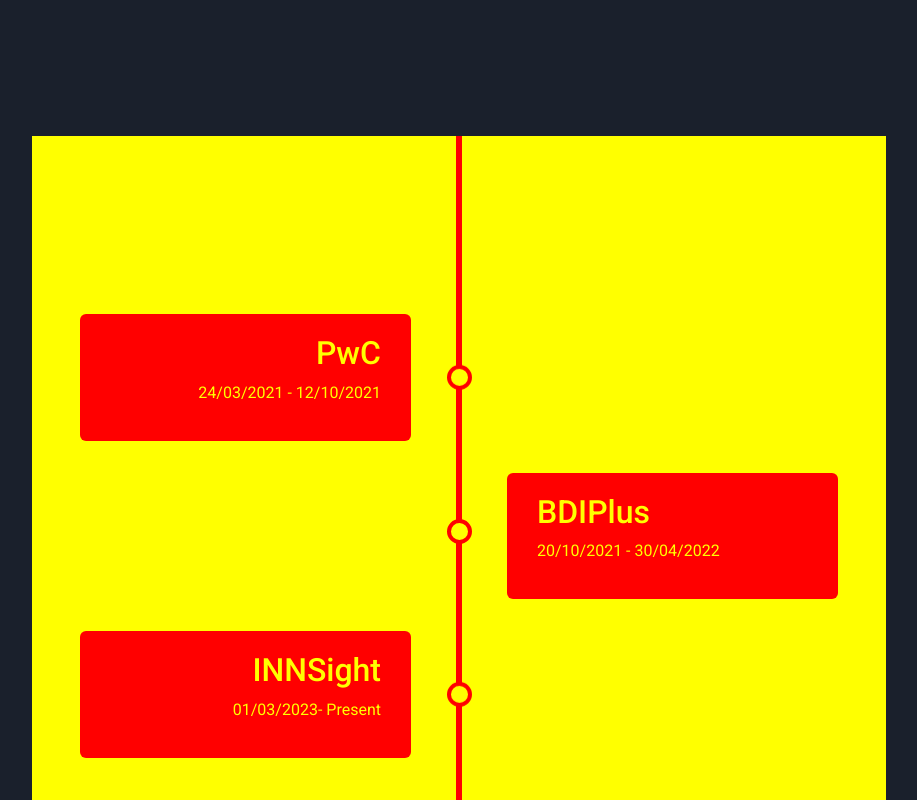
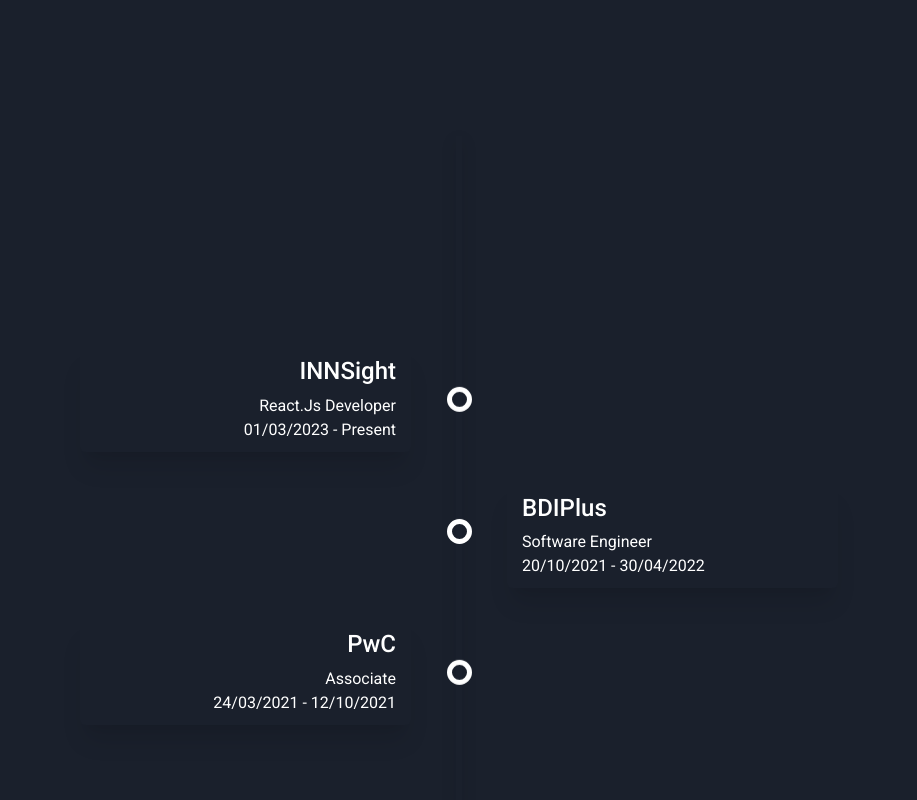
Before and after one commit to Priyammondal/portfolio, a React (Vite) app: page / in a window 1280 px wide. Shown: the part 720-1520 px from the top of the page, without its empty margins (181-1098 px from the left). Built offline with nearby package versions, Linux system fonts and the light colour scheme.

Commit message:
experiences

```diff
--- a/src/assets/data.js
+++ b/src/assets/data.js
@@ -109,19 +109,22 @@
 
 export const experiences = [
   {
-    date: "24/03/2021 - 12/10/2021",
-    company: "PwC",
-    jobTitle: "Associate",
+    date: "01/03/2023 - Present",
+    company: "INNSight",
+    jobTitle: "React.Js Developer",
+    url: "https://www.innsight.com/",
   },
   {
     date: "20/10/2021 - 30/04/2022",
     company: "BDIPlus",
     jobTitle: "Software Engineer",
+    url: "https://bdiplus.com/",
   },
   {
-    date: "01/03/2023- Present",
-    company: "INNSight",
-    jobTitle: "React.Js Developer",
+    date: "24/03/2021 - 12/10/2021",
+    company: "PwC",
+    jobTitle: "Associate",
+    url: "https://www.pwc.in/sdc.html",
   },
 ];
 
--- a/src/components/Body/Experiences/index.jsx
+++ b/src/components/Body/Experiences/index.jsx
@@ -1,17 +1,20 @@
 import React from "react";
 import "./index.scss";
 import { experiences } from "../../../assets/data";
-const Experience = () => {
+const Experience = ({ theme }) => {
   console.log("experiences-->", experiences);
   return (
     <div id="timeline">
       <div className="timelineBox">
         {experiences.map((item, index) => (
           <TimeLineItems
-            heading={item.company}
-            text={item.date}
+            key={index}
+            company={item.company}
+            jobTitle={item.jobTitle}
+            date={item.date}
+            url={item.url}
             index={index}
-            key={index}
+            theme={theme}
           />
         ))}
       </div>
@@ -19,16 +22,19 @@
   );
 };
 
-const TimeLineItems = ({ heading, text, index }) => (
+const TimeLineItems = ({ company, jobTitle, date, url, index, theme }) => (
   <div
-    className={`timelineItem ${
-      index % 2 == 0 ? "leftTimeLine" : "rightTimeLine"
-    }`}
+    className={`${
+      theme === "dark" ? "timelineItemDark" : "timelineItemLight"
+    } ${index % 2 == 0 ? "leftTimeLine" : "rightTimeLine"}`}
   >
-    <div>
-      <h2>{heading}</h2>
-      <p>{text}</p>
-    </div>
+    <a href={url} target="blank">
+      <div style={{ color: theme === "light" && "#1a202c" }}>
+        <h4>{company}</h4>
+        <p className="m-0">{jobTitle}</p>
+        <p className="m-0">{date}</p>
+      </div>
+    </a>
   </div>
 );
 
--- a/src/components/Body/Experiences/index.scss
+++ b/src/components/Body/Experiences/index.scss
@@ -1,7 +1,7 @@
 #timeline {
   width: 100%;
   height: 100vh;
-  background-color: yellow;
+  background-color: inherit;
   .timelineBox {
     width: 100%;
     position: relative;
@@ -15,14 +15,59 @@
       content: "";
       position: absolute;
       width: 6px;
-      background-color: red;
+      background-color: inherit;
+      box-shadow: rgba(0, 0, 0, 0.15) 0px 5px 15px 0px;
       top: 0%;
       bottom: 0%;
       left: 50%;
       margin-left: -3px;
     }
   }
-  .timelineItem {
+  .timelineItemDark {
+    padding: 1rem 3rem;
+    position: relative;
+    background-color: inherit;
+    display: flex;
+    flex-direction: column;
+    justify-content: center;
+    width: 50%;
+    &:nth-child(odd) {
+      text-align: right;
+      &::after {
+        animation: upanddown 0.3s infinite ease-in alternate;
+      }
+    }
+    &:nth-child(even) {
+      text-align: left;
+      &::after {
+        animation: upanddown 0.5s infinite ease-in alternate;
+      }
+    }
+    &::after {
+      content: "";
+      position: absolute;
+      width: 25px;
+      height: 25px;
+      right: -13px;
+      background-color: inherit;
+      border: 5px solid white;
+      border-radius: 50%;
+      z-index: 1;
+    }
+    a {
+      text-decoration: none;
+      color: white;
+      div {
+        padding: 10px 15px;
+        background-color: inherit;
+        color: white;
+        border-radius: 6px;
+        box-shadow: 0 20px 25px -5px rgba(0, 0, 0, 0.1),
+          0 10px 10px -5px rgba(0, 0, 0, 0.04);
+      }
+    }
+  }
+  .timelineItemLight {
     padding: 1rem 3rem;
     position: relative;
     background-color: inherit;
@@ -49,16 +94,22 @@
       width: 25px;
       height: 25px;
       right: -13px;
-      background-color: yellow;
-      border: 4px solid red;
+      background-color: inherit;
+      border: 5px solid #1a202c;
       border-radius: 50%;
       z-index: 1;
     }
-    > div {
-      padding: 20px 30px;
-      background-color: red;
-      color: yellow;
-      border-radius: 6px;
+    a {
+      color: #1a202c;
+      text-decoration: none;
+      div {
+        padding: 10px 15px;
+        background-color: inherit;
+        border-radius: 6px;
+        box-shadow: 0 20px 25px -5px rgba(0, 0, 0, 0.1),
+          0 10px 10px -5px rgba(0, 0, 0, 0.04);
+        color: #1a202c;
+      }
     }
   }
 
@@ -72,3 +123,35 @@
     }
   }
 }
+
+@media screen and (max-width: 767px) {
+  #timeline {
+    .timelineBox::after {
+      left: 31px;
+    }
+
+    .timelineItemDark {
+      width: 100%;
+      padding-left: 5rem;
+      padding-right: 2rem;
+      &::after {
+        left: 18px;
+      }
+    }
+    .timelineItemLight {
+      width: 100%;
+      padding-left: 5rem;
+      padding-right: 2rem;
+      &::after {
+        left: 18px;
+      }
+    }
+
+    .leftTimeLine {
+      left: 0;
+    }
+    .rightTimeLine {
+      left: 0;
+    }
+  }
+}
```
